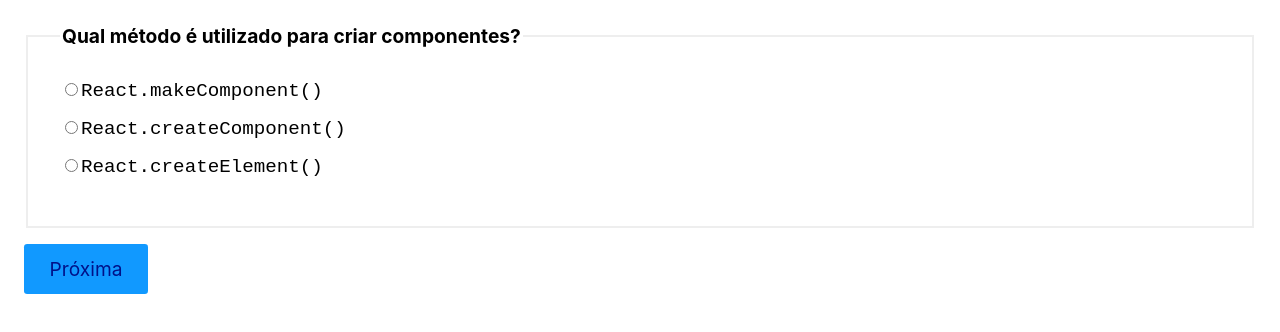
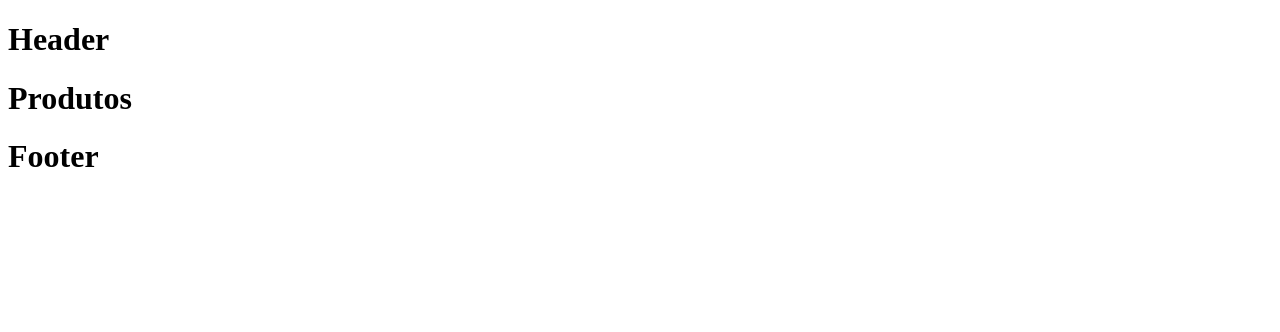
Before and after one commit to Guilherme-mtk/Desafios-react, a React (Create React App) app: page / in a window 1280 px wide. Shown: the top 332 px of the page. Built offline with nearby package versions, Linux system fonts and the light colour scheme.

Commit message:
Criado as pastas para resolução do Desafio react

```diff
--- a/package.json
+++ b/package.json
@@ -6,8 +6,12 @@
     "@testing-library/jest-dom": "^5.12.0",
     "@testing-library/react": "^11.2.7",
     "@testing-library/user-event": "^12.8.3",
+    "bootstrap": "^5.0.0-beta3",
+    "history": "^5.0.0",
     "react": "^17.0.2",
+    "react-bootstrap": "^1.6.1",
     "react-dom": "^17.0.2",
+    "react-router-dom": "^6.0.0-beta.0",
     "react-scripts": "4.0.3",
     "web-vitals": "^1.1.2"
   },
--- a/public/index.html
+++ b/public/index.html
@@ -12,8 +12,8 @@
       manifest.json provides metadata used when your web app is installed on a
       user's mobile device or desktop. See https://developers.google.com/web/fundamentals/web-app-manifest/
     -->
-  <link rel="manifest" href="%PUBLIC_URL%/manifest.json" />
-  <link rel="stylesheet" href="%PUBLIC_URL%/style.css" />
+  <!-- <link rel="manifest" href="%PUBLIC_URL%/manifest.json" />
+  <link rel="stylesheet" href="%PUBLIC_URL%/style.css" /> -->
 
   <!--
       Notice the use of %PUBLIC_URL% in the tags above.
--- a/src/App.js
+++ b/src/App.js
@@ -1,88 +1,20 @@
 import React from 'react';
-import Radio from './Form/Radio';
-
-const perguntas = [
-  {
-    pergunta: 'Qual método é utilizado para criar componentes?',
-    options: [
-      'React.makeComponent()',
-      'React.createComponent()',
-      'React.createElement()',
-    ],
-    resposta: 'React.createElement()',
-    id: 'p1',
-  },
-  {
-    pergunta: 'Como importamos um componente externo?',
-    options: [
-      'import Component from "./Component"',
-      'require("./Component")',
-      'import "./Component"',
-    ],
-    resposta: 'import Component from "./Component"',
-    id: 'p2',
-  },
-  {
-    pergunta: 'Qual hook não é nativo?',
-    options: ['useEffect()', 'useFetch()', 'useCallback()'],
-    resposta: 'useFetch()',
-    id: 'p3',
-  },
-  {
-    pergunta: 'Qual palavra deve ser utilizada para criarmos um hook?',
-    options: ['set', 'get', 'use'],
-    resposta: 'use',
-    id: 'p4',
-  },
-];
+import { BrowserRouter, Routes, Route } from 'react-router-dom';
+import Footer from './Comoponents/Footer';
+import Header from './Comoponents/Header';
+import Produtos from './Comoponents/Produtos';
 
 const App = () => {
-  const [respostas, setRespostas] = React.useState({
-    p1: '',
-    p2: '',
-    p3: '',
-    p4: '',
-  });
-  const [slide, setSlide] = React.useState(0);
-  const [resultado, setResultado] = React.useState(null);
-
-  function handleChange({ target }) {
-    setRespostas({ ...respostas, [target.id]: target.value });
-  }
-
-  function resultadoFinal() {
-    const corretas = perguntas.filter(
-      ({ id, resposta }) => respostas[id] === resposta,
-    );
-    setResultado(`Você acertou: ${corretas.length} de ${perguntas.length}`);
-  }
-
-  function handleClick() {
-    if (slide < perguntas.length - 1) {
-      setSlide(slide + 1);
-    } else {
-      setSlide(slide + 1);
-      resultadoFinal();
-    }
-  }
-
   return (
-    <form onSubmit={(event) => event.preventDefault()}>
-      {perguntas.map((pergunta, index) => (
-        <Radio
-          active={slide === index}
-          key={pergunta.id}
-          value={respostas[pergunta.id]}
-          onChange={handleChange}
-          {...pergunta}
-        />
-      ))}
-      {resultado ? (
-        <p>{resultado}</p>
-      ) : (
-        <button onClick={handleClick}>Próxima</button>
-      )}
-    </form>
+    <div>
+      <BrowserRouter>
+        <Header />
+        <Routes>
+          <Route path="/" element={<Produtos />} />
+        </Routes>
+        <Footer />
+      </BrowserRouter>
+    </div>
   );
 };
 
--- /dev/null
+++ b/src/Comoponents/Footer.js
@@ -0,0 +1,12 @@
+import React from 'react';
+import style from './Footer.module.css';
+
+const Footer = () => {
+  return (
+    <div>
+      <h1>Footer</h1>
+    </div>
+  );
+};
+
+export default Footer;
--- /dev/null
+++ b/src/Comoponents/Header.js
@@ -0,0 +1,12 @@
+import React from 'react';
+import style from './Header.module.css';
+
+const Header = () => {
+  return (
+    <div>
+      <h1>Header</h1>
+    </div>
+  );
+};
+
+export default Header;
--- /dev/null
+++ b/src/Comoponents/Produtos.js
@@ -0,0 +1,12 @@
+import React from 'react';
+import style from './Produtos.module.css';
+
+const Produtos = () => {
+  return (
+    <div>
+      <h1>Produtos</h1>
+    </div>
+  );
+};
+
+export default Produtos;
--- a/src/Form/Radio.js
+++ /dev/null
@@ -1,33 +0,0 @@
-import React from 'react';
-
-const Radio = ({ pergunta, options, onChange, value, id, active }) => {
-  if (active === false) return null;
-  return (
-    <fieldset
-      style={{
-        padding: '2rem',
-        marginBottom: '1rem',
-        border: '2px solid #eee',
-      }}
-    >
-      <legend style={{ fontWeight: 'bold' }}>{pergunta}</legend>
-      {options.map((option) => (
-        <label
-          key={option}
-          style={{ marginBottom: '1rem', fontFamily: 'monospace' }}
-        >
-          <input
-            type="radio"
-            id={id}
-            checked={value === option}
-            value={option}
-            onChange={onChange}
-          />
-          {option}
-        </label>
-      ))}
-    </fieldset>
-  );
-};
-
-export default Radio;
```
Also changed, not shown: src/Comoponents/Footer.module.css (added), src/Comoponents/Header.module.css (added), src/Comoponents/Produtos.module.css (added), src/img/contato.jpg (added), 1 other file (tests, documents, lock files or other folders).
